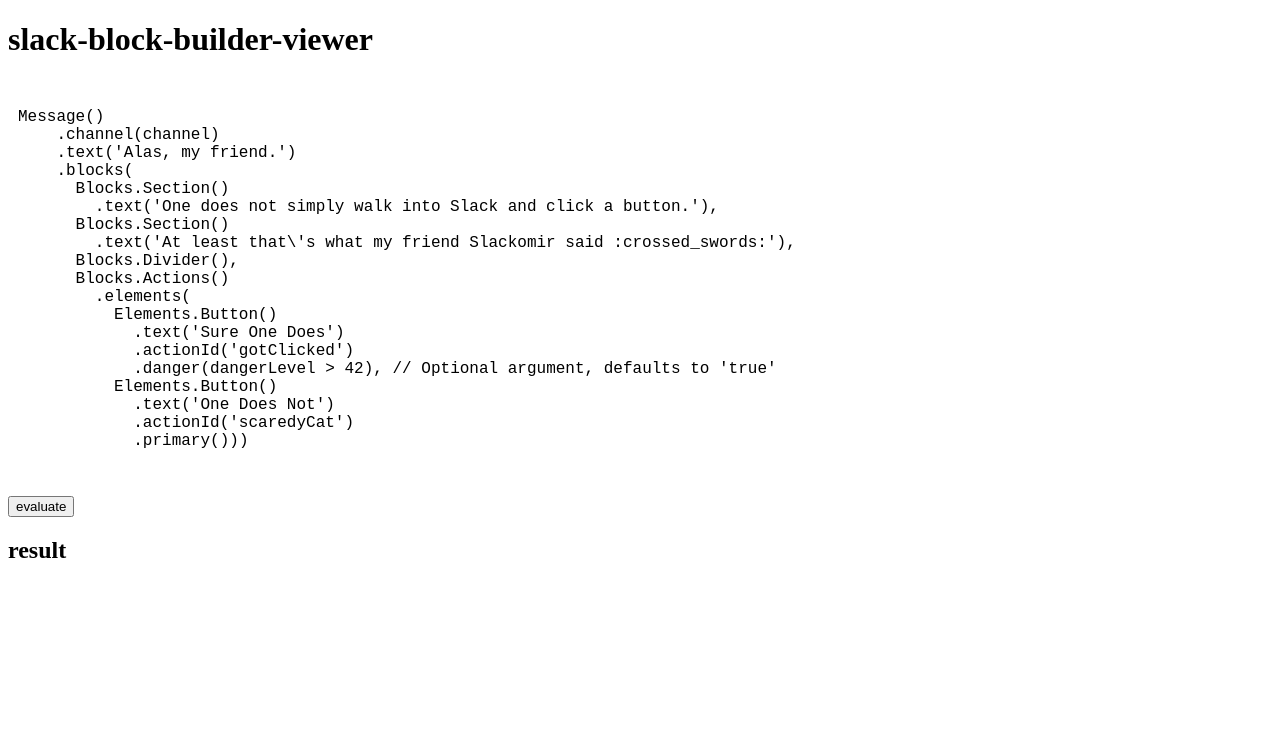
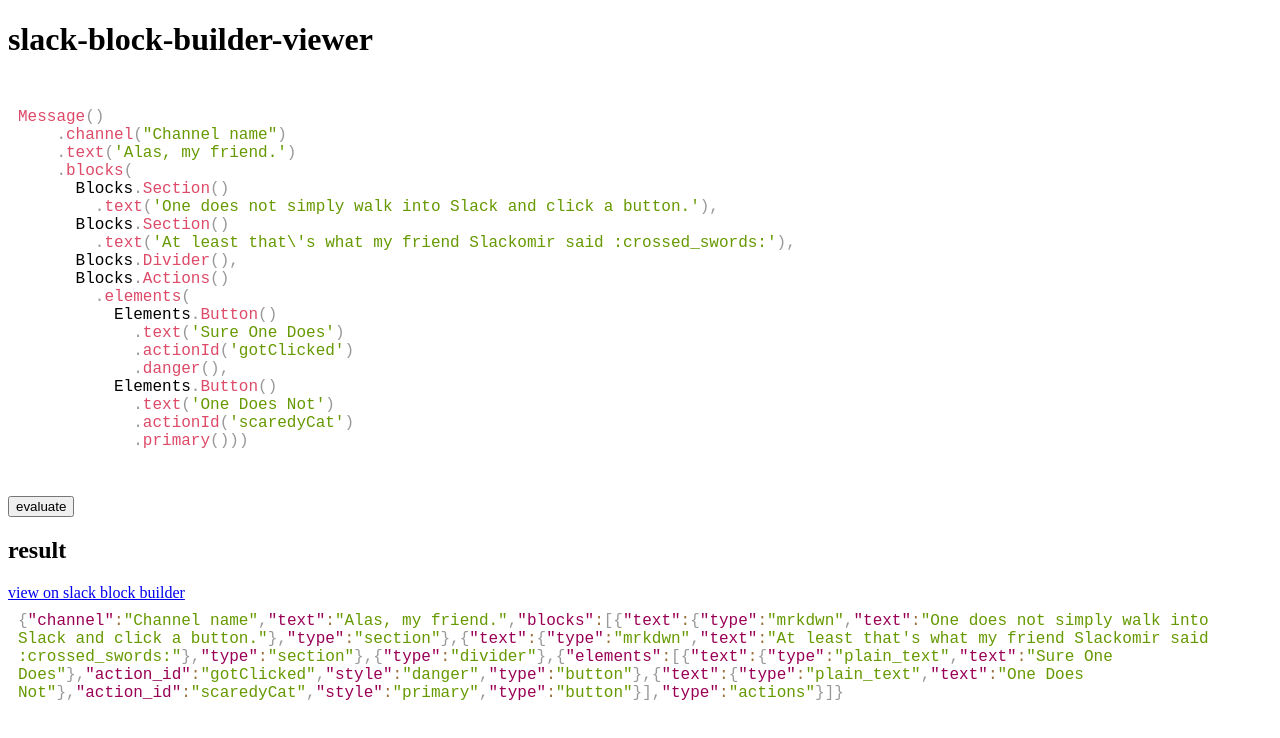
Before and after one commit to zaini/slack-block-builder-viewer, a React (Create React App) app: page / in a window 1280 px wide. Shown: the top 738 px of the page. Built offline with nearby package versions, Linux system fonts and the light colour scheme; the HTML template or start-up script is replaced by a standard one.

Commit message:
Add highlighting to editors

```diff
--- a/src/App.tsx
+++ b/src/App.tsx
@@ -2,14 +2,9 @@
 import CodeEditor from "./components/CodeEditor"
 import { Message, Blocks, Elements } from 'slack-block-builder';
 
-const variables = `
-let channel = "channelname";
-let dangerLevel = 50;
-`
-
 const code = `
 Message()
-    .channel(channel)
+    .channel("Channel name")
     .text('Alas, my friend.')
     .blocks(
       Blocks.Section()
@@ -22,22 +17,32 @@
           Elements.Button()
             .text('Sure One Does')
             .actionId('gotClicked')
-            .danger(dangerLevel > 42), // Optional argument, defaults to 'true'
+            .danger(),
           Elements.Button()
             .text('One Does Not')
             .actionId('scaredyCat')
             .primary()))
 `
+const defaultPreviewLink = "https://api.slack.com/tools/block-kit-builder?blocks=%5B%7B%22text%22%3A%7B%22type%22%3A%22mrkdwn%22%2C%22text%22%3A%22One+does+not+simply+walk+into+Slack+and+click+a+button.%22%7D%2C%22type%22%3A%22section%22%7D%2C%7B%22text%22%3A%7B%22type%22%3A%22mrkdwn%22%2C%22text%22%3A%22At+least+that%27s+what+my+friend+Slackomir+said+%3Acrossed_swords%3A%22%7D%2C%22type%22%3A%22section%22%7D%2C%7B%22type%22%3A%22divider%22%7D%2C%7B%22elements%22%3A%5B%7B%22text%22%3A%7B%22type%22%3A%22plain_text%22%2C%22text%22%3A%22Sure+One+Does%22%7D%2C%22action_id%22%3A%22gotClicked%22%2C%22style%22%3A%22danger%22%2C%22type%22%3A%22button%22%7D%2C%7B%22text%22%3A%7B%22type%22%3A%22plain_text%22%2C%22text%22%3A%22One+Does+Not%22%7D%2C%22action_id%22%3A%22scaredyCat%22%2C%22style%22%3A%22primary%22%2C%22type%22%3A%22button%22%7D%5D%2C%22type%22%3A%22actions%22%7D%5D&mode=message"
+const defaultResult = `{"channel":"Channel name","text":"Alas, my friend.","blocks":[{"text":{"type":"mrkdwn","text":"One does not simply walk into Slack and click a button."},"type":"section"},{"text":{"type":"mrkdwn","text":"At least that's what my friend Slackomir said :crossed_swords:"},"type":"section"},{"type":"divider"},{"elements":[{"text":{"type":"plain_text","text":"Sure One Does"},"action_id":"gotClicked","style":"danger","type":"button"},{"text":{"type":"plain_text","text":"One Does Not"},"action_id":"scaredyCat","style":"primary","type":"button"}],"type":"actions"}]}`
 
 const App = () => {
   const [value, setValue] = useState(code)
-  const [result, setResult] = useState("")
+  const [result, setResult] = useState(defaultResult)
+  const [previewLink, setPreviewLink] = useState(defaultPreviewLink)
   const [error, setError] = useState("")
 
   const evaluateCode = () => {
     try {
-      const x = eval(`(function a(Message, Blocks, Elements) { ${variables} const res = ${value}.buildToJSON(); return res; })`)
+      const x = eval(`(function a(Message, Blocks, Elements) { const res = ${value}.buildToJSON(); return res; })`)
       const res = x(Message, Blocks, Elements)
+      const blocks = JSON.parse(res)["blocks"]
+
+      const q = new URLSearchParams()
+      q.append('blocks', JSON.stringify(blocks))
+      q.append('mode', 'message')
+      setPreviewLink(`https://api.slack.com/tools/block-kit-builder?${q}`)
+
       setResult(res)
     } catch (error) {
       setResult("")
@@ -48,7 +53,7 @@
   return (
     <div>
       <h1>slack-block-builder-viewer</h1>
-      <CodeEditor value={value} setValue={setValue} />
+      <CodeEditor language="js" value={value} setValue={setValue} />
 
       <br />
 
@@ -57,7 +62,12 @@
       <br />
 
       <h2>result</h2>
-      {result}
+
+      <a href={previewLink}>view on slack block builder</a>
+
+      <br />
+
+      <CodeEditor language="json" value={result} />
 
       <br />
 
--- a/src/components/CodeEditor.tsx
+++ b/src/components/CodeEditor.tsx
@@ -1,13 +1,21 @@
 import Editor from 'react-simple-code-editor';
-import { highlight, languages } from 'prismjs';
+import { Grammar, highlight, languages } from 'prismjs';
+import 'prismjs/components/prism-javascript';
+import 'prismjs/components/prism-json';
+import 'prismjs/themes/prism.css'
 
-const CodeEditor = ({ value, setValue }: { value: string, setValue: React.Dispatch<React.SetStateAction<string>> }) => {
+const languageMap: { [id: string]: Grammar } = {
+    "js": languages.js,
+    "json": languages.json
+}
+
+const CodeEditor = ({ language, value, setValue }: { language: string, value: string, setValue?: React.Dispatch<React.SetStateAction<string>> }) => {
     return (
         <div>
             <Editor
                 value={value}
-                onValueChange={(code: string) => setValue(code)}
-                highlight={(code: string) => highlight(code, languages.js, 'js')}
+                onValueChange={(code: string) => setValue && setValue(code)}
+                highlight={(code: string) => highlight(code, languageMap[language], language)}
                 padding={10}
                 style={{
                     fontFamily: '"Fira code", "Fira Mono", monospace',
```
